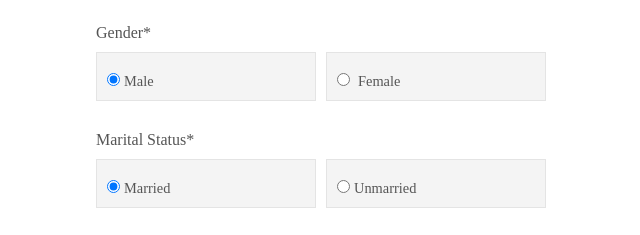
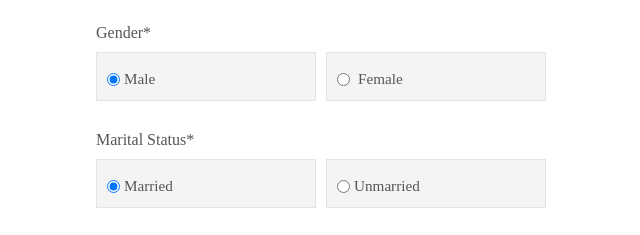
Before and after one commit to sandeep-07/Employee-Form, a plain HTML site: page index.html in a window 1280 px wide. Shown: the part 284-519 px from the top of the page, 319-959 px from the left. Drawn offline with Linux system fonts and the light colour scheme.

Commit message:
fixed radion button content alignment

```diff
--- a/style.css
+++ b/style.css
@@ -89,7 +89,9 @@ form .common_radio p{
 }
 .common_radio>label >span{
 	margin-left: 4px;
-	font-size: 0.9rem;
+	font-size: 0.95rem;
+	position: relative;
+	bottom: 2px;
 }
 .btn-reset{
 	background-color: #fff;
```
Also changed, not shown: 1 other file.
